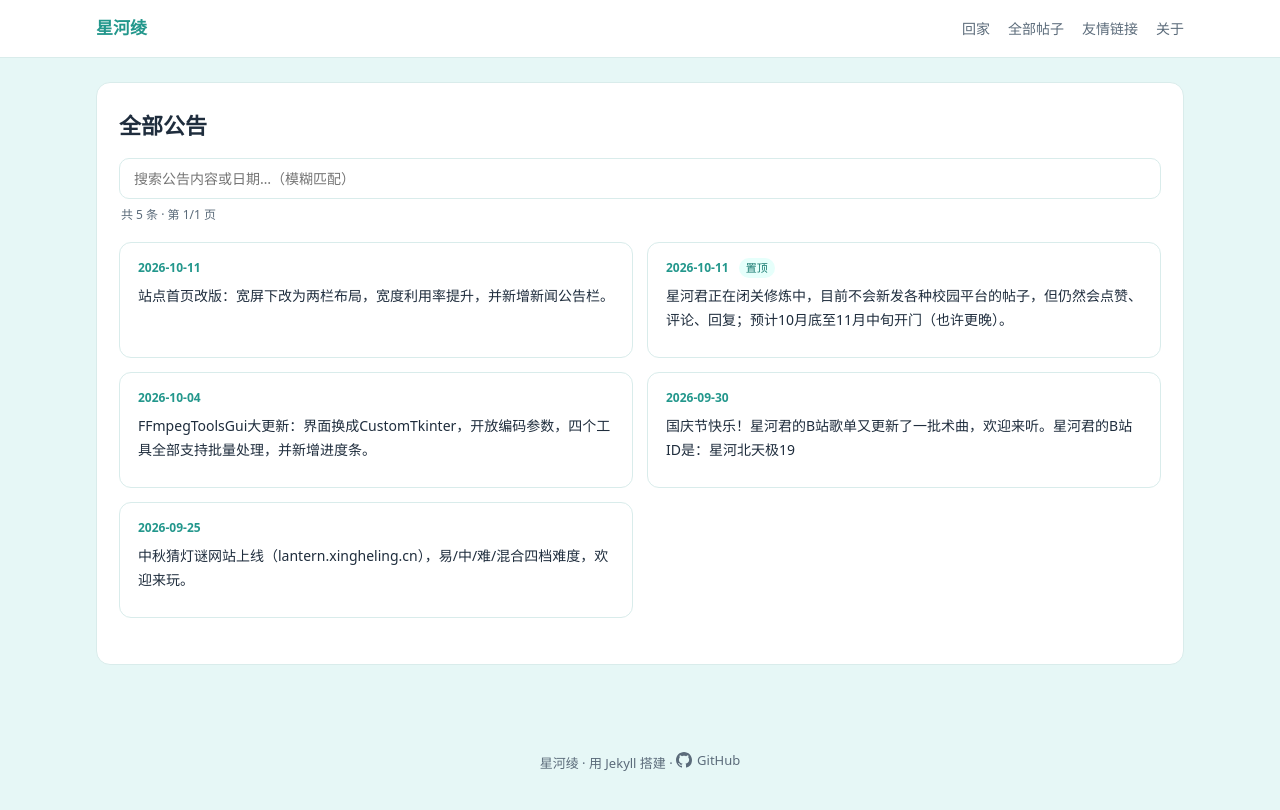
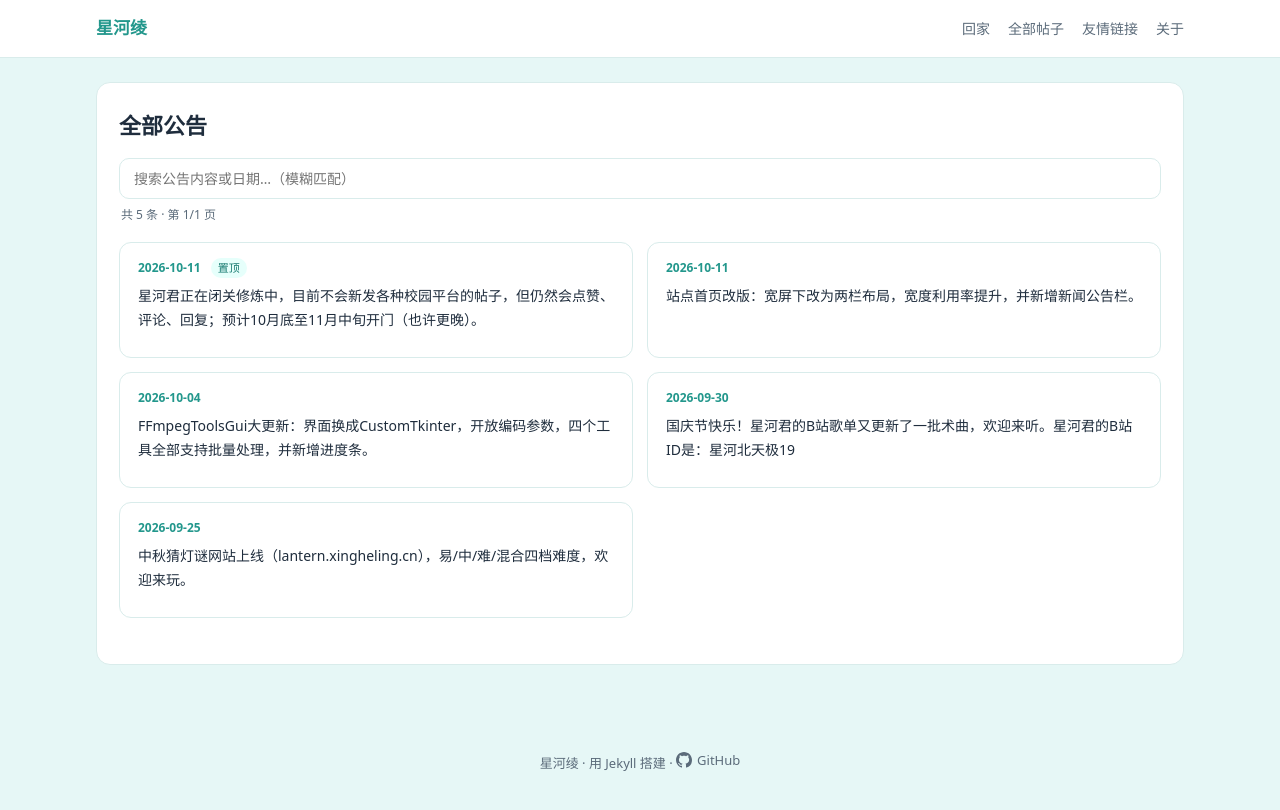
Before and after one commit to tony-he-xhxk/tony-he-xhxk.github.io, a Jekyll site: the page built from news.html, in a window 1280 px wide. Shown: the top 810 px of the page. Built offline with Jekyll 4.4.1, drawn with Linux system fonts in a browser that asks for light colours.

Commit message:
fix: 修复全部公告页置顶逻辑

```diff
--- a/_data/news.yml
+++ b/_data/news.yml
@@ -3,9 +3,10 @@
 # 字段说明：
 #   date  —— 必须是 "YYYY-MM-DD" 这种带引号的字符串，保证排序稳定（按日期倒序）
 #   text  —— 公告正文，纯文本，不做跳转；如需换行请写在一行里
-#   pin   —— 可选，pin: true 表示在首页置顶（「全部公告」页仍按时间排序）
+#   pin   —— 可选，pin: true 表示置顶：首页侧栏和「全部公告」页都会把它排到最前面
 #
-# 新增公告：在下面任意位置加一条即可，不用管顺序（会自动按日期倒序）。
+# 新增公告：在下面任意位置加一条即可，不用管顺序（会自动按日期倒序、置顶优先）。
+# 注意：同一天有多条时，置顶的排最前；其余同日的条目相对顺序不做保证，建议错开日期。
 
 - date: "2026-10-11"
   text: 星河君正在闭关修炼中，目前不会新发各种校园平台的帖子，但仍然会点赞、评论、回复；预计10月底至11月中旬开门（也许更晚）。
--- a/news.html
+++ b/news.html
@@ -13,8 +13,11 @@ wide: true
   <div class="search-meta"><span class="search-count" id="newsCount"></span></div>
 
   {%- assign all_news = site.data.news | sort: "date" | reverse -%}
+  {%- assign pinned_news = all_news | where: "pin", true -%}
+  {%- assign normal_news = all_news | where_exp: "item", "item.pin != true" -%}
+  {%- assign news_list = pinned_news | concat: normal_news -%}
   <div class="posts" id="newsList">
-    {% for item in all_news %}
+    {% for item in news_list %}
     <div class="news-card" data-text="{{ item.text | escape }} {{ item.date }}">
       <div class="news-card-head">
         <time datetime="{{ item.date }}">{{ item.date | date: "%Y-%m-%d" }}</time>
```
